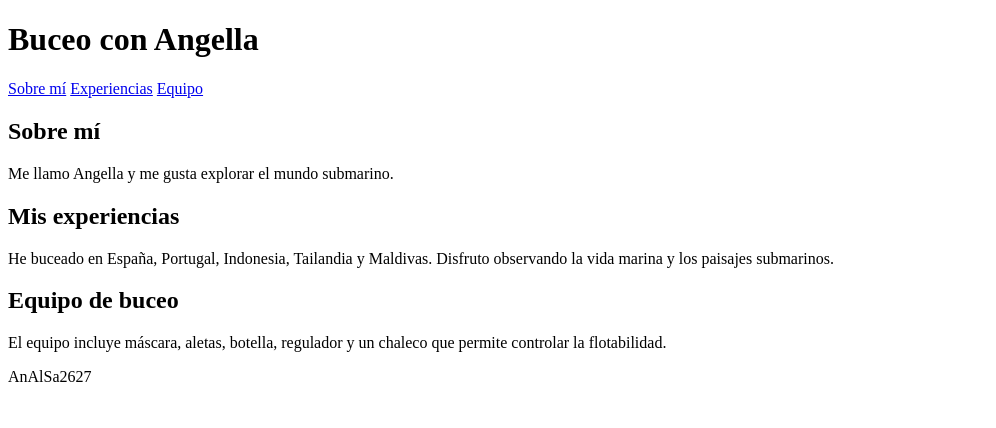
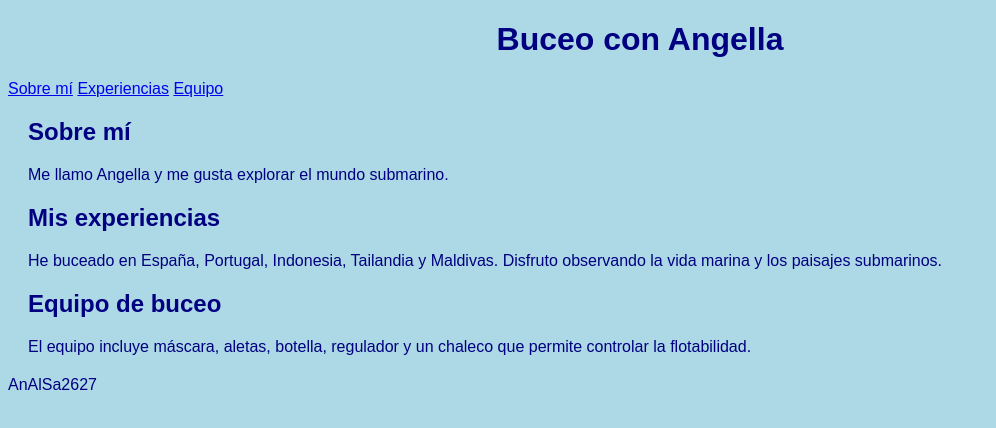
Before and after one commit to Angella-Alv/Proyecto-Web-AnAlSa2627, a plain HTML site: page index.html in a window 1280 px wide. Shown: the whole page, without its empty margins (0-996 px from the left). Drawn offline with Linux system fonts and the light colour scheme.

Commit message:
Enlace css y aplicacion de estilos generales

```diff
--- a/css/styles.css
+++ b/css/styles.css
@@ -0,0 +1,13 @@
+body {
+    font-family: Arial;
+    background-color: lightblue;
+    color: navy;
+}
+
+header {
+    text-align: center;
+}
+
+section {
+    margin: 20px;
+}
--- a/index.html
+++ b/index.html
@@ -3,6 +3,7 @@
 <head>
     <meta charset="UTF-8">
     <title>Buceo con Angella</title>
+    <link rel="stylesheet" href="css/styles.css">
 </head>
 <body>
     <header>
```
